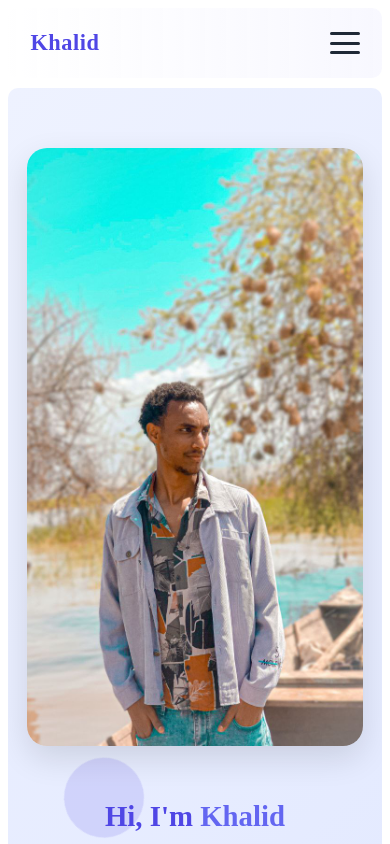
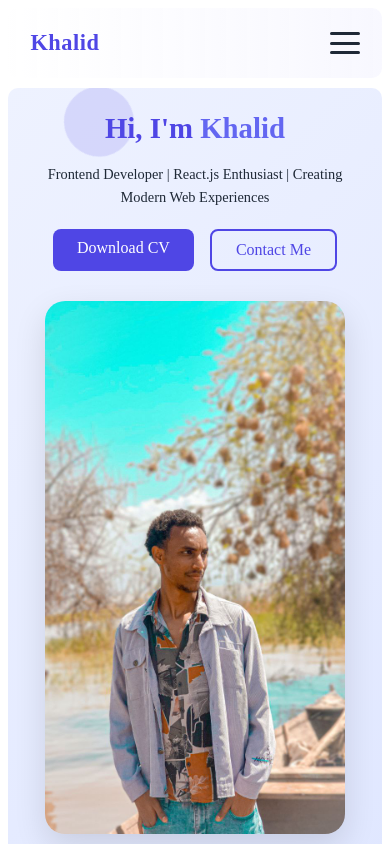
Before and after one commit to GTK-kala/Personal-Portfolio-App, a React (Vite) app in the folder Personal-Portfolio-App/: page / in a window 390 px wide. Shown: the top 844 px of the page. Built offline with nearby package versions, Linux system fonts and the light colour scheme.

Commit message:
Adjusting spacing in About and Hero section

```diff
--- a/Personal-Portfolio-App/src/components/About/About.css
+++ b/Personal-Portfolio-App/src/components/About/About.css
@@ -3,10 +3,11 @@
 /* ---------------------- */
 
 .about {
-  padding: 100px 8%;
+  padding: 10px 8%;
   background: #f8f9ff;
   position: relative;
   overflow: hidden;
+  border-radius: 10px;
 }
 
 .about-container {
@@ -126,11 +127,19 @@
     flex-direction: column;
     align-items: center;
     text-align: center;
-    gap: 40px;
+    gap: 20px;
   }
 
   .about-cards {
     justify-content: center;
+  }
+  .skills-title {
+    margin: 40px 0;
+  }
+}
+@media (max-width: 480px) {
+  .skills-title {
+    margin: 40px 0;
   }
 }
 
--- a/Personal-Portfolio-App/src/components/Hero/Hero.css
+++ b/Personal-Portfolio-App/src/components/Hero/Hero.css
@@ -1,29 +1,30 @@
-/* ---------------------- */
-/* HERO SECTION */
+/* ======================= */
+/* HERO SECTION - FINAL */
+/* ======================= */
 .hero {
   display: flex;
   flex-wrap: wrap;
   justify-content: space-between;
-  align-items: flex-start; /* keep hero-content top-aligned */
-  padding: 70px 6%; /* reduced padding for balanced spacing */
+  align-items: flex-start; /* top-align content */
+  padding: 50px 6%; /* balanced spacing */
+  min-height: unset; /* natural height, no extra space */
   background: linear-gradient(135deg, #eef2ff, #e0e7ff);
   position: relative;
   overflow: hidden;
   border-radius: 10px;
 }
 
-/* ---------------------- */
-/* HERO CONTENT */
 .hero-content {
   flex: 1 1 500px;
   max-width: 600px;
   animation: fadeInLeft 1s ease forwards;
   position: relative;
   z-index: 1;
+  margin-bottom: 0; /* remove extra bottom space */
 }
 
 .hero-title {
-  font-size: clamp(2.2rem, 5.5vw, 3.8rem); /* slightly smaller, readable */
+  font-size: clamp(2.2rem, 5.5vw, 3.8rem);
   font-weight: 700;
   color: #4f46e5;
   margin-bottom: 18px;
@@ -36,23 +37,21 @@
 .hero-subtitle {
   font-size: clamp(0.95rem, 1.5vw, 1.25rem);
   color: #1f2937;
-  margin-bottom: 25px; /* balanced spacing */
+  margin-bottom: 20px;
   line-height: 1.6;
 }
 
-/* ---------------------- */
-/* HERO BUTTONS */
 .hero-buttons {
   display: flex;
   flex-wrap: wrap;
-  gap: 16px; /* slightly tighter */
-  margin-bottom: 10px;
+  gap: 16px;
+  margin-bottom: 0;
 }
 
 .hero-buttons .btn {
   background: #4f46e5;
   color: #fff;
-  padding: 10px 24px; /* slightly reduced padding */
+  padding: 10px 24px;
   border-radius: 8px;
   font-weight: 500;
   transition: all 0.3s ease;
@@ -76,24 +75,20 @@
   transform: translateY(-2px);
 }
 
-/* ---------------------- */
-/* HERO IMAGE */
 .hero-image {
   flex: 1 1 400px;
   max-width: 500px;
   display: flex;
   justify-content: center;
-  align-items: flex-start;
-  animation: fadeInRight 1s ease forwards;
-  position: relative;
-  z-index: 1;
+  align-items: flex-start; /* top-align image */
 }
 
 .hero-image img {
   width: 100%;
   max-width: 400px;
+  height: auto; /* natural height */
   border-radius: 20px;
-  box-shadow: 0 12px 32px rgba(0, 0, 0, 0.12); /* slightly softer shadow */
+  box-shadow: 0 12px 32px rgba(0, 0, 0, 0.12);
   transition: transform 0.4s ease;
 }
 
@@ -101,8 +96,7 @@
   transform: scale(1.05);
 }
 
-/* ---------------------- */
-/* FLOATING SHAPES */
+/* Floating shapes */
 .floating-shape {
   position: absolute;
   border-radius: 50%;
@@ -112,15 +106,14 @@
 }
 
 .shape {
-  width: 110px; /* slightly smaller shapes */
+  width: 110px;
   height: 110px;
   background: #4f46e5;
   top: 10%;
-  left: 5%;
+  left: 3%;
   animation-duration: 10s;
 }
 
-/* Floating animation */
 @keyframes float {
   0%,
   100% {
@@ -131,19 +124,19 @@
   }
 }
 
-/* ---------------------- */
+/* ======================= */
 /* RESPONSIVE MOBILE */
 @media (max-width: 900px) {
   .hero {
-    flex-direction: column-reverse;
+    flex-direction: row;
     text-align: center;
-    padding: 60px 5%;
-    gap: 30px;
-    align-items: center;
+    padding: 40px 5%;
+    gap: 20px;
+    align-items: flex-start; /* top-align stacked content */
   }
 
   .hero-content {
-    max-width: 100%;
+    width: 100%;
   }
 
   .hero-buttons {
@@ -158,29 +151,50 @@
     font-size: clamp(0.9rem, 2.5vw, 1.15rem);
   }
 
-  .hero-image img {
-    max-width: 280px;
+  .hero-image {
+    width: 100%;
+    max-width: 300px;
+    margin: 0 auto;
+  }
+  .floating-shape {
+    z-index: 100;
+  }
+
+  .shape {
+    width: 80px;
+    height: 80px;
+    top: 5%;
+    left: 23%;
+    animation-duration: 12s;
   }
 }
 
 @media (max-width: 480px) {
+  .hero {
+    padding-top: 0px;
+    display: flex;
+    flex-direction: row-reverse;
+    gap: 30px;
+  }
   .hero-image img {
     max-width: 100%;
   }
+
   .floating-shape {
     z-index: 100;
   }
+
   .shape {
-    width: 80px;
-    height: 80px;
-    top: 55%;
+    width: 70px;
+    height: 70px;
+    top: 2%;
     left: 15%;
     animation-duration: 12s;
   }
 }
 
-/* ---------------------- */
-/* ANIMATIONS */
+/* ======================= */
+/* HERO ANIMATIONS */
 @keyframes fadeInLeft {
   from {
     opacity: 0;
```
